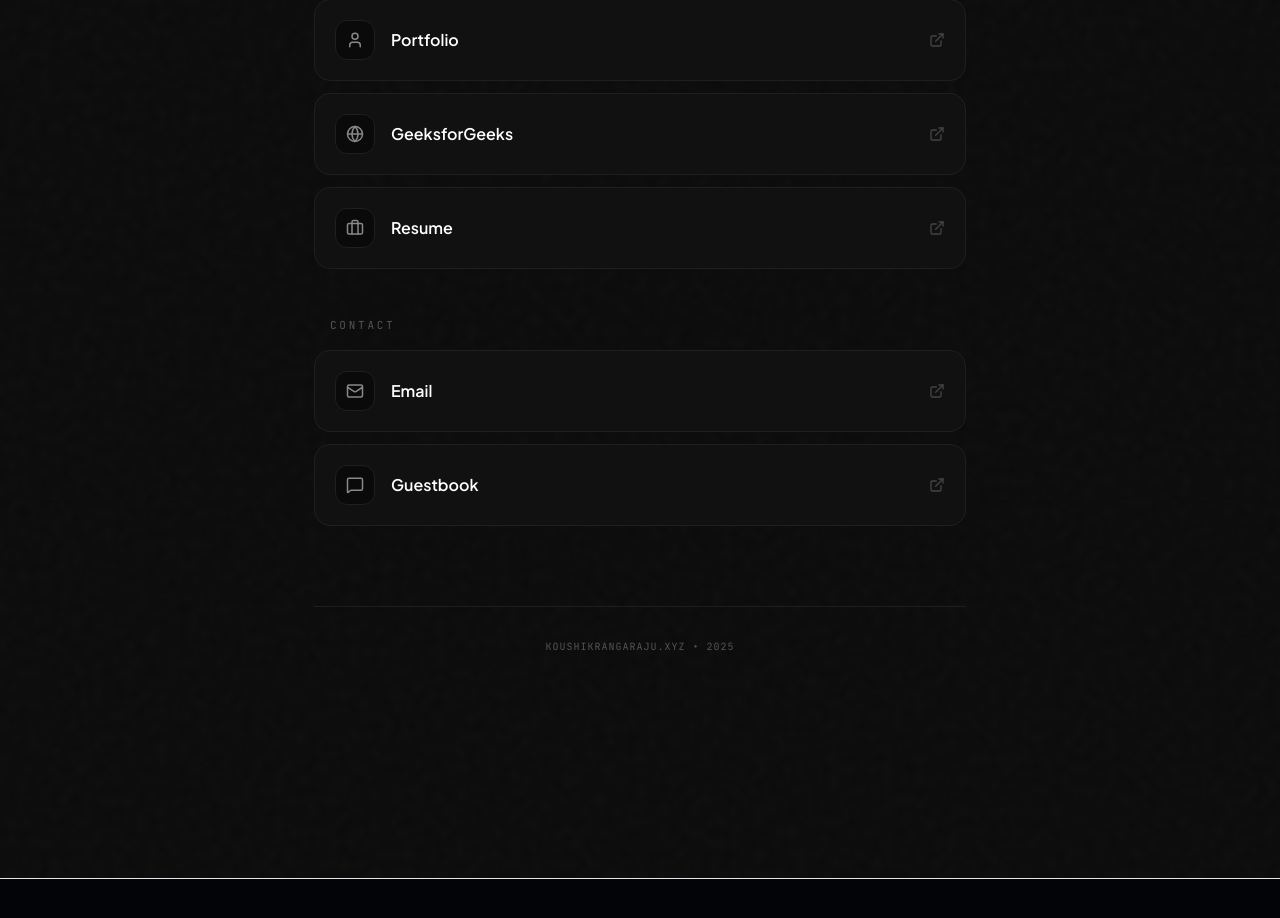
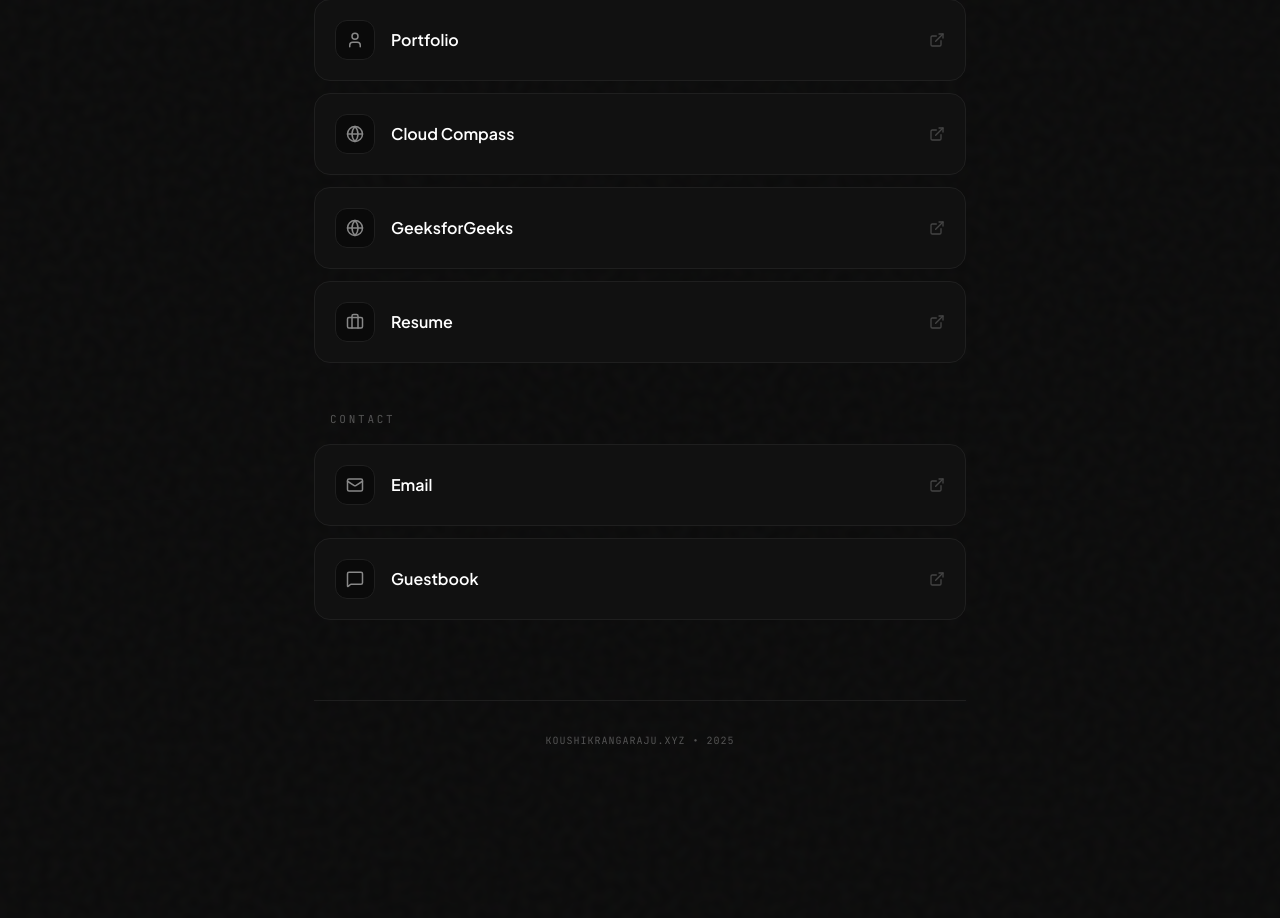
Before and after one commit to koushikRangaraju/koushik.portfolio, a Next.js app: page /links in a window 1280 px wide. Shown: the part 780-1698 px from the top of the page. Built offline with nearby package versions, Linux system fonts and the light colour scheme.

Commit message:
fix: update Cloud Compass link to cloudcompassrk.vercel.app; improve scroll smoothness

```diff
--- a/src/app/links/page.tsx
+++ b/src/app/links/page.tsx
@@ -20,6 +20,7 @@
     category: "Professional",
     items: [
       { name: "Portfolio", url: "/", icon: User, color: "#10b981" },
+      { name: "Cloud Compass", url: "https://cloudcompassrk.vercel.app/", icon: Globe, color: "#3b82f6" },
       { name: "GeeksforGeeks", url: "https://www.geeksforgeeks.org/", icon: Globe, color: "#2f8d46" },
       { name: "Resume", url: "/resume.pdf", icon: Briefcase, color: "#f59e0b" },
     ]
@@ -27,7 +28,7 @@
   {
     category: "Contact",
     items: [
-      { name: "Email", url: "mailto:koushik.rangaraju@example.com", icon: Mail, color: "#ef4444" },
+      { name: "Email", url: "mailto:koushikrangaraju@gmail.com", icon: Mail, color: "#ef4444" },
       { name: "Guestbook", url: "/guestbook", icon: MessageSquare, color: "#8b5cf6" },
     ]
   }
--- a/src/app/work/page.tsx
+++ b/src/app/work/page.tsx
@@ -20,7 +20,7 @@
     category: ["All", "Cloud", "Frontend"],
     description: "A responsive educational single-page website explaining cloud computing concepts in simple, easy-to-understand language.",
     tech: ["HTML", "CSS", "AWS EC2"],
-    link: "https://cloudcompass.bolt.host/",
+    link: "https://cloudcompassrk.vercel.app/",
   },
 ];
 
--- a/src/components/HeroSection.tsx
+++ b/src/components/HeroSection.tsx
@@ -23,6 +23,11 @@
     },
   };
 
+  const gpuProps = {
+    style: { willChange: "transform, opacity" },
+    className: "transform-gpu"
+  };
+
   return (
     <section className="relative w-full min-h-[100vh] flex flex-col justify-center px-6 md:px-12 lg:px-24 mx-auto max-w-[1400px]">
 
@@ -36,15 +41,17 @@
         <div className="flex-1 flex flex-col items-start w-full">
           <motion.h1
             variants={itemVars}
-            className="font-display font-[900] text-white leading-[1] tracking-tight m-0 p-0"
-            style={{ fontSize: "clamp(80px, 12vw, 160px)" }}
+            {...gpuProps}
+            className="font-display font-[900] text-white leading-[1] tracking-tight m-0 p-0 transform-gpu"
+            style={{ fontSize: "clamp(80px, 12vw, 160px)", willChange: "transform, opacity" }}
           >
             KOUSHIK
           </motion.h1>
 
           <motion.p
             variants={itemVars}
-            className="mt-6 text-[clamp(24px,4vw,40px)] leading-[1.2] text-[#aaaaaa] font-body max-w-3xl"
+            {...gpuProps}
+            className="mt-6 text-[clamp(24px,4vw,40px)] leading-[1.2] text-[#aaaaaa] font-body max-w-3xl transform-gpu"
           >
             <span className="font-[300]">I design and build products that </span>
             <span className="text-white font-[500]">deliver real impact.</span>
@@ -98,7 +105,8 @@
         {/* RIGHT PHOTO BLOCK */}
         <motion.div
           variants={itemVars}
-          className="relative shrink-0 pr-8 md:pr-0"
+          {...gpuProps}
+          className="relative shrink-0 pr-8 md:pr-0 transform-gpu"
         >
           <div className="relative w-[280px] h-[280px] md:w-[360px] md:h-[360px] lg:w-[420px] lg:h-[420px] rounded-full overflow-hidden border border-white/10 ring-1 ring-white/5 shadow-[0_0_60px_rgba(255,255,255,0.05)]">
             <div className="absolute inset-0 bg-surface-card" />
--- a/src/components/InteractiveTerminal.tsx
+++ b/src/components/InteractiveTerminal.tsx
@@ -56,7 +56,7 @@
         <br/><span className="text-white/70">Full Stack Social Networking (Spring Boot, MySQL)</span>
       </div>
       <div>
-        <a href="https://cloudcompass.bolt.host/" target="_blank" rel="noreferrer" className="text-accent-blue hover:underline">2. Cloud Compass ↗</a>
+        <a href="https://cloudcompassrk.vercel.app/" target="_blank" rel="noreferrer" className="text-accent-blue hover:underline">2. Cloud Compass ↗</a>
         <br/><span className="text-white/70">Responsive Educational Cloud Concepts (HTML, AWS EC2)</span>
       </div>
     </div>
--- a/src/components/ProjectsSection.tsx
+++ b/src/components/ProjectsSection.tsx
@@ -28,10 +28,10 @@
       "Deployed on AWS EC2 and managed version control with Git and GitHub"
     ],
     tech: ["HTML", "CSS", "AWS EC2", "Git", "GitHub"],
-    link: "https://cloudcompass.bolt.host/",
-    desktopSrc: "https://api.microlink.io/?url=https://cloudcompass.bolt.host/&screenshot=true&meta=false&embed=screenshot.url",
-    mobile1Src: "https://api.microlink.io/?url=https://cloudcompass.bolt.host/&screenshot=true&meta=false&embed=screenshot.url",
-    mobile2Src: "https://api.microlink.io/?url=https://cloudcompass.bolt.host/&screenshot=true&meta=false&embed=screenshot.url"
+    link: "https://cloudcompassrk.vercel.app/",
+    desktopSrc: "https://api.microlink.io/?url=https://cloudcompassrk.vercel.app/&screenshot=true&meta=false&embed=screenshot.url",
+    mobile1Src: "https://api.microlink.io/?url=https://cloudcompassrk.vercel.app/&screenshot=true&meta=false&embed=screenshot.url",
+    mobile2Src: "https://api.microlink.io/?url=https://cloudcompassrk.vercel.app/&screenshot=true&meta=false&embed=screenshot.url"
   },
 ];
 
--- a/src/components/SkillsSection.tsx
+++ b/src/components/SkillsSection.tsx
@@ -39,7 +39,7 @@
   return (
     <div className="overflow-hidden whitespace-nowrap flex w-full flex-nowrap py-2 mask-edges-skills">
       <motion.div
-        className="flex gap-4 items-center flex-nowrap shrink-0"
+        className="flex gap-4 items-center flex-nowrap shrink-0 transform-gpu"
         style={{ willChange: "transform" }}
         animate={{ x: reverse ? ["-50%", "0%"] : ["0%", "-50%"] }}
         transition={{ duration: 40, ease: "linear", repeat: Infinity }}
@@ -98,21 +98,21 @@
       // Smoothly animate the timeScale (speed multiplier) using GSAP
       gsap.to(rotation, {
         timeScale: targetTimeScale,
-        duration: 0.4,
+        duration: 0.6,
         ease: "power2.out",
         overwrite: true
       });
 
       clearTimeout(resetTimer);
-      // Decay back to normal speed smoothly
+      // Decay back to normal speed smoothly with a longer, more organic feel
       resetTimer = setTimeout(() => {
         gsap.to(rotation, {
           timeScale: 1,
-          duration: 0.8,
-          ease: "power2.inOut",
+          duration: 1.5,
+          ease: "expo.out",
           overwrite: true
         });
-      }, 100);
+      }, 150);
     };
 
     window.addEventListener("scroll", onScroll, { passive: true });
@@ -129,7 +129,7 @@
 
       {/* BACKGROUND ROTATING WHEEL - HARDWARE ACCELERATED */}
       <div
-        className="absolute top-1/2 left-1/2 w-[600px] md:w-[900px] h-[600px] md:h-[900px] opacity-[0.3] pointer-events-none z-0"
+        className="absolute top-1/2 left-1/2 w-[600px] md:w-[900px] h-[600px] md:h-[900px] opacity-[0.3] pointer-events-none z-0 transform-gpu"
         style={{ transform: "translate(-50%, -50%)" }}
       >
         <div ref={wheelRef} className="w-full h-full" style={{ willChange: "transform" }}>
--- a/src/components/SmoothScrollProvider.tsx
+++ b/src/components/SmoothScrollProvider.tsx
@@ -5,7 +5,17 @@
 
 export default function SmoothScrollProvider({ children }: { children: ReactNode }) {
   return (
-    <ReactLenis root options={{ lerp: 0.1, duration: 1.5, smoothWheel: true }}>
+    <ReactLenis
+      root
+      options={{
+        lerp: 0.07,
+        duration: 1.2,
+        smoothWheel: true,
+        wheelMultiplier: 1.1,
+        touchMultiplier: 2,
+        infinite: false,
+      }}
+    >
       {children}
     </ReactLenis>
   );
```
